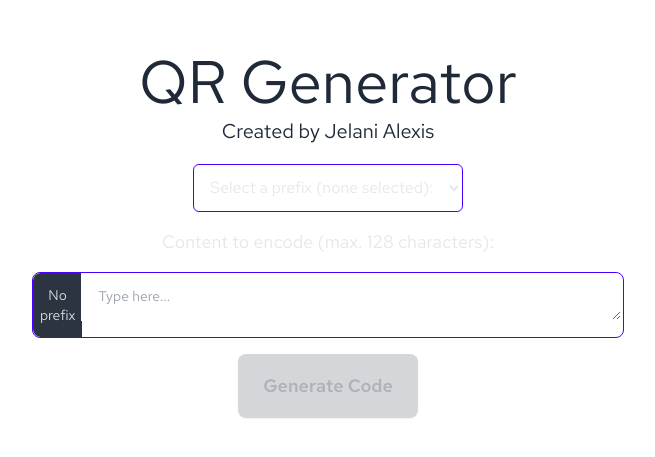
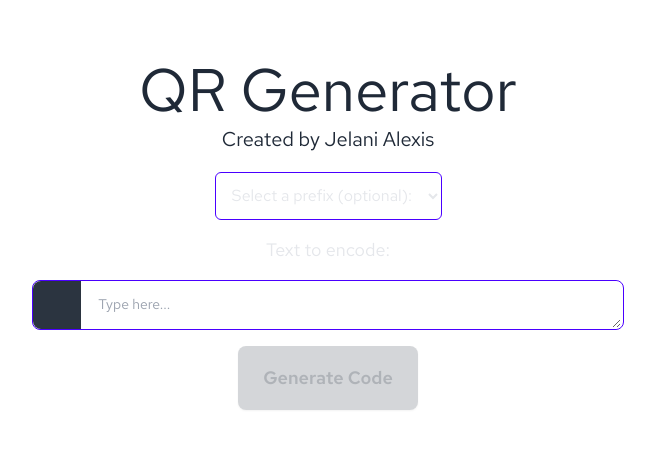
Before and after one commit to JelaniAlexis/qr-generator, a SvelteKit app: page / in a window 1280 px wide. Shown: the part 165-622 px from the top of the page, without its empty margins (312-967 px from the left). Built offline with nearby package versions, Linux system fonts and the light colour scheme.

Commit message:
enable auto versioning, make text clearer

```diff
--- a/src/routes/+page.svelte
+++ b/src/routes/+page.svelte
@@ -51,19 +51,19 @@
 
     <form class="w-full flex flex-col items-center gap-4 text-gray-200" on:submit={onSubmit}>
         <select bind:value={formData.prefix_id} on:change={onprefixChange} class={`h-12 border ${formData.prefix_id == 0 ? "border-primary": "border-neutral"} bg-transparent px-3 outline outline-0 rounded-md`}>
-            <option class="bg-neutral" selected value={0}>Select a prefix (none selected):</option>
+            <option class="bg-neutral" selected value={0}>Select a prefix (optional):</option>
             <option class="bg-neutral" value={1}>URL (https://)</option>
             <option class="bg-neutral" value={2}>Email Address (mailto:)</option>
             <option class="bg-neutral" value={3}>Phone Number (tel:)</option>
             <option class="bg-neutral" value={4}>SMS (sms:)</option>
             <option class="bg-neutral" value={5}>Coordinates (geo:)</option>
         </select>
-        <label class="text-lg" for="string-to-encode">Content to encode (max. 128 characters):</label>
+        <label class="text-lg" for="string-to-encode">Text to encode:</label>
         <div class={`join w-11/12 md:w-3/4 lg:w-2/3 xl:w-1/2 textarea p-0 ${formData.string_to_encode == "" ? "textarea-primary" : "border-neutral"} text-center`}>
-            <div class="join-item w-1/12 bg-neutral flex items-start py-3 justify-center text-sm">
-                <p class="text-neutral-content">{qrPrefixes[formData.prefix_id] || "No prefix"}</p>
+            <div class="join-item w-1/6 sm:w-1/12 bg-neutral flex items-start py-3 justify-center text-sm">
+                <p class="text-neutral-content">{qrPrefixes[formData.prefix_id]}</p>
             </div>
-            <textarea class="join-item w-11/12 h-full textarea focus:!outline-none focus:!border-none" name="string_to_encode" id="string-to-encode" required placeholder="Type here..." rows="1" maxlength="128" bind:value={formData.string_to_encode}  />
+            <textarea class="join-item w-1/6 sm:w-11/12 h-full textarea focus:!outline-none focus:!border-none" name="string_to_encode" id="string-to-encode" required placeholder="Type here..." rows="1" bind:value={formData.string_to_encode}  />
         </div>
         <button class={`btn-lg btn ${formData.string_to_encode == "" ? "btn-disabled" : "btn-primary"}`} type="submit">Generate Code</button>
     </form>
--- a/src/routes/api/qr/generate/+server.ts
+++ b/src/routes/api/qr/generate/+server.ts
@@ -9,8 +9,7 @@ export const POST: RequestHandler = async ({ request }) => {
     const qrDataString = await QRCode.toDataURL(qrPrefixes[prefix_id] + string_to_encode, {
         errorCorrectionLevel: "L",
         scale: 8,
-        rendererOpts: { quality: 1 },
-        version: 6
+        rendererOpts: { quality: 1 }
     });
 
     return json({ qrDataString }, { status: 201 });
```
